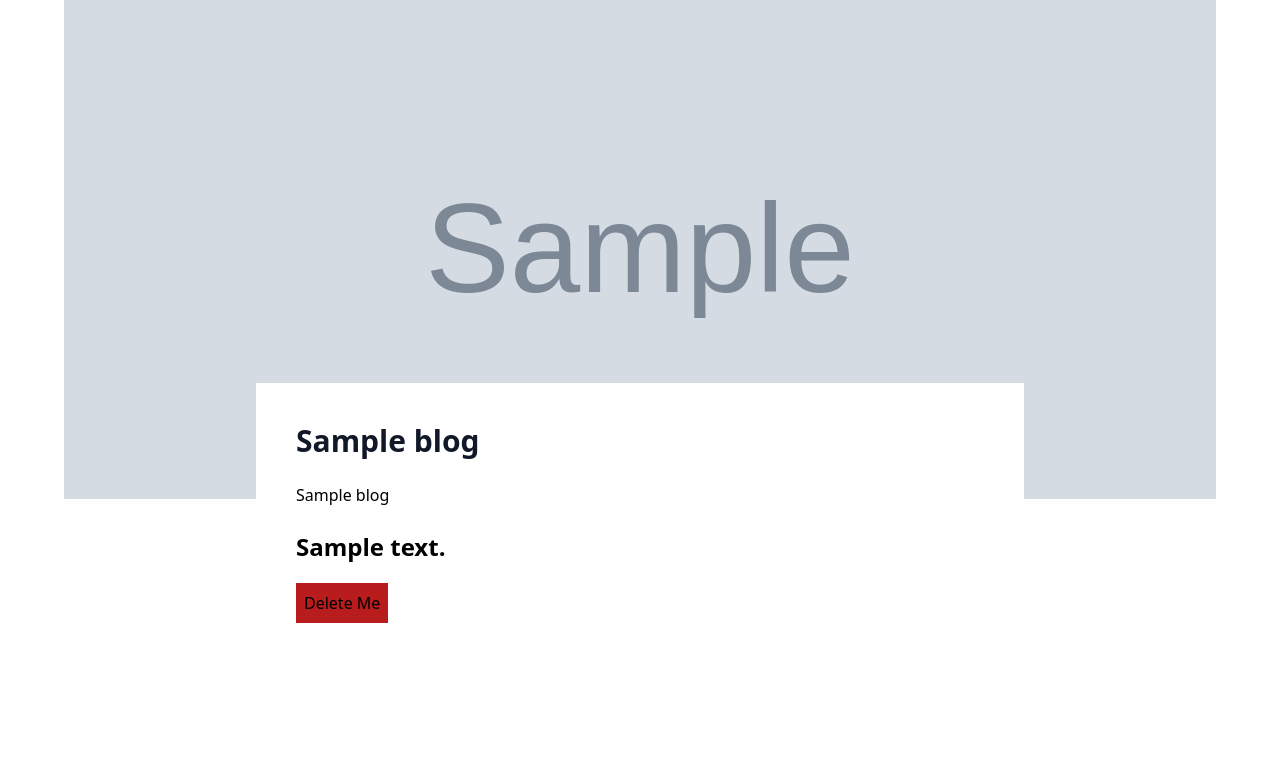
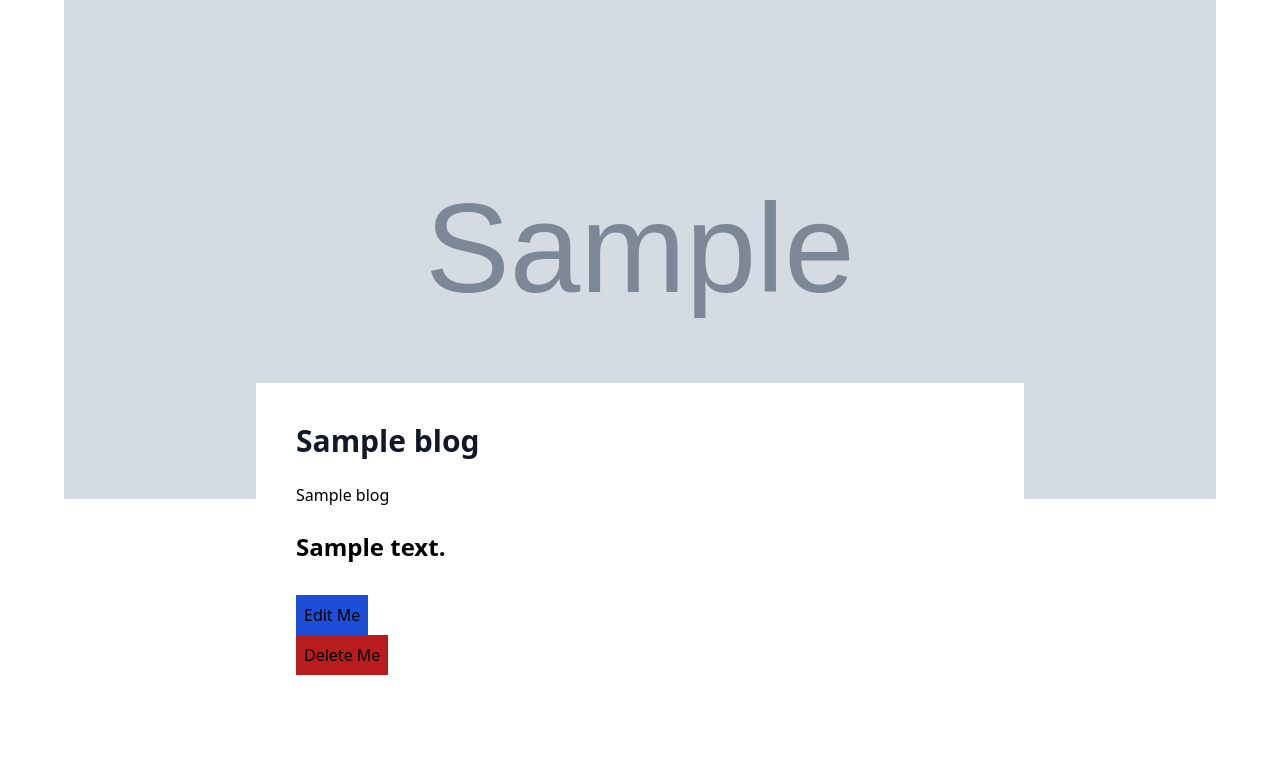
Before and after one commit to ajaysubedi0-0/15daysdjango, a Django app: template blog/templates/main/single_blog.html in a window 1280 px wide. Shown: the part 129-908 px from the top of the page. Before the commit the page ends 752 px from the top, so only its background shows below. Run offline with Django 5.2, Linux system fonts and the light colour scheme; the template is opened without the code that fills it: most values are stand-ins (such as "Sample title", 1, 10 or a date in 2020); grey boxes marked "Sample" are stand-in pictures; data that the repository does not hold is empty; parts of the project's set-up code (start-up, migrations or seed data) failed here and were passed over.

Commit message:
added edit blog

```diff
--- a/blog/templates/main/single_blog.html
+++ b/blog/templates/main/single_blog.html
@@ -22,6 +22,9 @@
 
             <p class="text-2xl font-bold my-5">{{blog.description}}</p>
 
+            <form action="{% url 'edit_blog' blog.id %}">
+              <button class="bg-blue-700 p-2 mt-3">Edit Me</button>
+            </form>
             <form action="{% url 'delete_blog' blog.id %}">
               <button class="bg-red-700 p-2">Delete Me</button>
             </form>
--- a/blog/views/main_view.py
+++ b/blog/views/main_view.py
@@ -39,7 +39,7 @@ def edit_blog(request):
             blog.image=image
             blog.save()
             return redirect("home")
-    return render(request, 'main/edit.html',{"blog":blog})
+    return render(request, 'main/edit_blog.html',{"blog":blog})
 
 def single_blog(request,blog_id):             #single blog
     blog = get_object_or_404(Blogs,pk=blog_id);
```
Also changed, not shown: blog/templates/main/edit_blog.html (renamed from blog/templates/main/edit.html).
